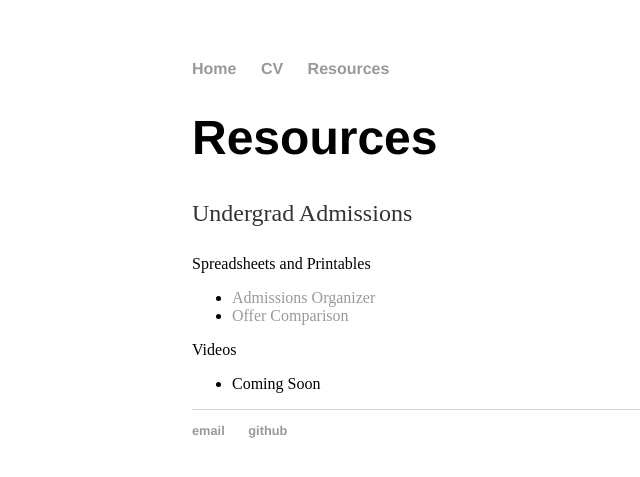
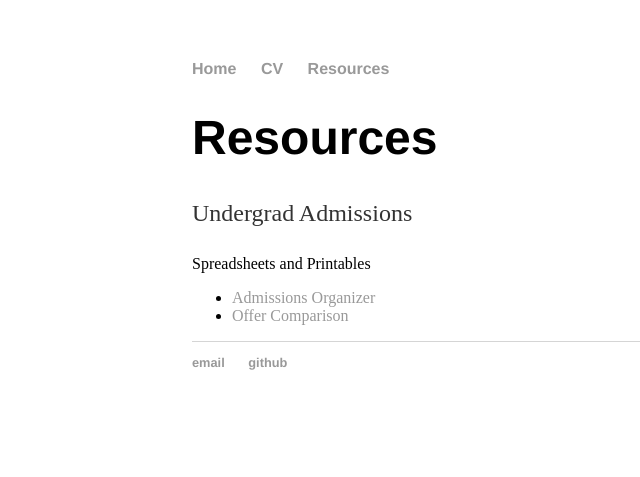
Before and after one commit to ggenszler/ggenszler.github.io, a Jekyll site: the page built from undergrad/index.html, in a window 1280 px wide. Shown: the top 477 px of the page, without its empty margins (0-640 px from the left). Built offline with Jekyll 4.4.1, drawn with Linux system fonts in a browser that asks for light colours.

Commit message:
Update index.html

```diff
--- a/undergrad/index.html
+++ b/undergrad/index.html
@@ -12,8 +12,3 @@ Spreadsheets and Printables
     <li><a href="https://docs.google.com/spreadsheets/d/1GAfOJThcSkF7H8ZIOWhfkqjglaNuybMaNsgpU-mUA4I/edit?usp=sharing">Admissions Organizer</a></li>
     <li><a href="https://docs.google.com/spreadsheets/d/1lyOK-LvgeZewvItvcMqeh2EeRDPegwQpQlULWqL3Lt4/edit?usp=sharing">Offer Comparison</a></li>
 </ul>
-
-Videos
-<ul>
-    <li>Coming Soon</li>
-</ul>
```
